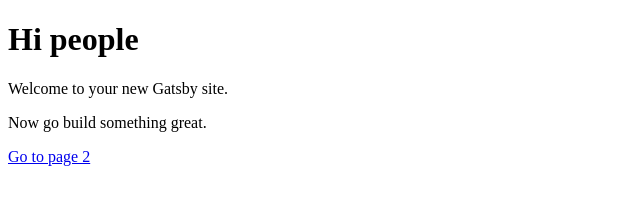
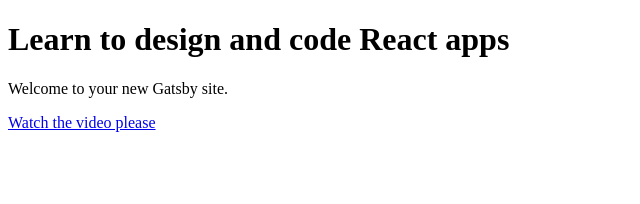
Before and after one commit to samuelsin/my-react-app, a Gatsby site: page / in a window 1280 px wide. Shown: the whole page, without its empty margins (0-640 px from the left). Built offline with nearby package versions, Linux system fonts and the light colour scheme; Gatsby itself is replaced by a stand-in of ours.

Commit message:
watch button text

```diff
--- a/gatsby-config.js
+++ b/gatsby-config.js
@@ -1,6 +1,6 @@
 module.exports = {
   siteMetadata: {
-    title: 'Gatsby Default Starter',
+    title: 'Design+Code 3',
   },
   plugins: ['gatsby-plugin-react-helmet'],
 }
--- a/src/pages/index.js
+++ b/src/pages/index.js
@@ -3,10 +3,9 @@ import Link from 'gatsby-link'
 
 const IndexPage = () => (
   <div>
-    <h1>Hi people</h1>
+    <h1>Learn to design and code React apps</h1>
     <p>Welcome to your new Gatsby site.</p>
-    <p>Now go build something great.</p>
-    <Link to="/page-2/">Go to page 2</Link>
+    <Link to="/page-2/">Watch the video please</Link>
   </div>
 )
 
```
